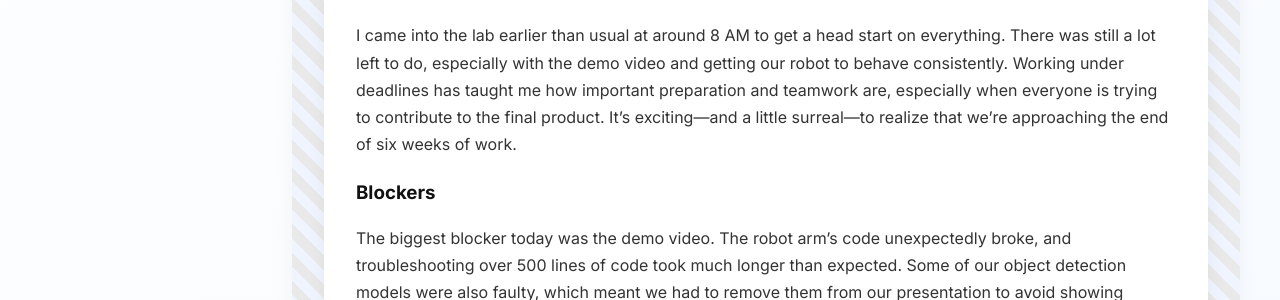
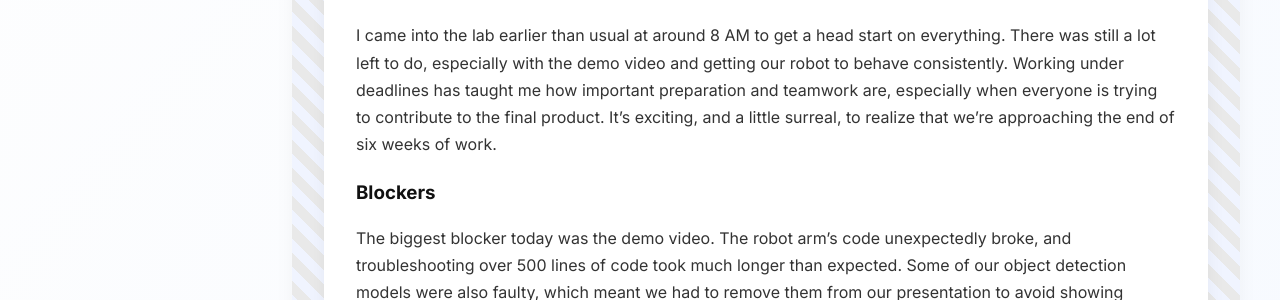
Before and after one commit to abdulahi-banji/abdulahi-banjiceamls26.github.io, a Jekyll site: the page built from _posts/2026-07-22-day-42.md, in a window 1280 px wide. Shown: the part 444-744 px from the top of the page. Built offline with Jekyll 4.4.1, drawn with Linux system fonts in a browser that asks for light colours.

Commit message:
fix day 42 what i learned

```diff
--- a/_posts/2026-07-22-day-42.md
+++ b/_posts/2026-07-22-day-42.md
@@ -8,7 +8,7 @@ tags: ['Research Paper', 'Demo Video', 'LAB']
 what_i_learned: |
   Today was all about meeting deadlines and putting in the extra hours. Since our presentation and demo video are due soon, most of the day was spent working on the slides, practicing what we wanted to say, and making sure everything flowed well. We discussed possible questions we could be asked during the presentation and made notes on important definitions and explanations that may not appear directly on the slides.
 
-  I came into the lab earlier than usual at around 8 AM to get a head start on everything. There was still a lot left to do, especially with the demo video and getting our robot to behave consistently. Working under deadlines has taught me how important preparation and teamwork are, especially when everyone is trying to contribute to the final product. It's exciting—and a little surreal—to realize that we're approaching the end of six weeks of work.
+  I came into the lab earlier than usual at around 8 AM to get a head start on everything. There was still a lot left to do, especially with the demo video and getting our robot to behave consistently. Working under deadlines has taught me how important preparation and teamwork are, especially when everyone is trying to contribute to the final product. It's exciting, and a little surreal, to realize that we're approaching the end of six weeks of work.
 
 blockers: |
   The biggest blocker today was the demo video. The robot arm's code unexpectedly broke, and troubleshooting over 500 lines of code took much longer than expected. Some of our object detection models were also faulty, which meant we had to remove them from our presentation to avoid showing inaccurate results.
```
